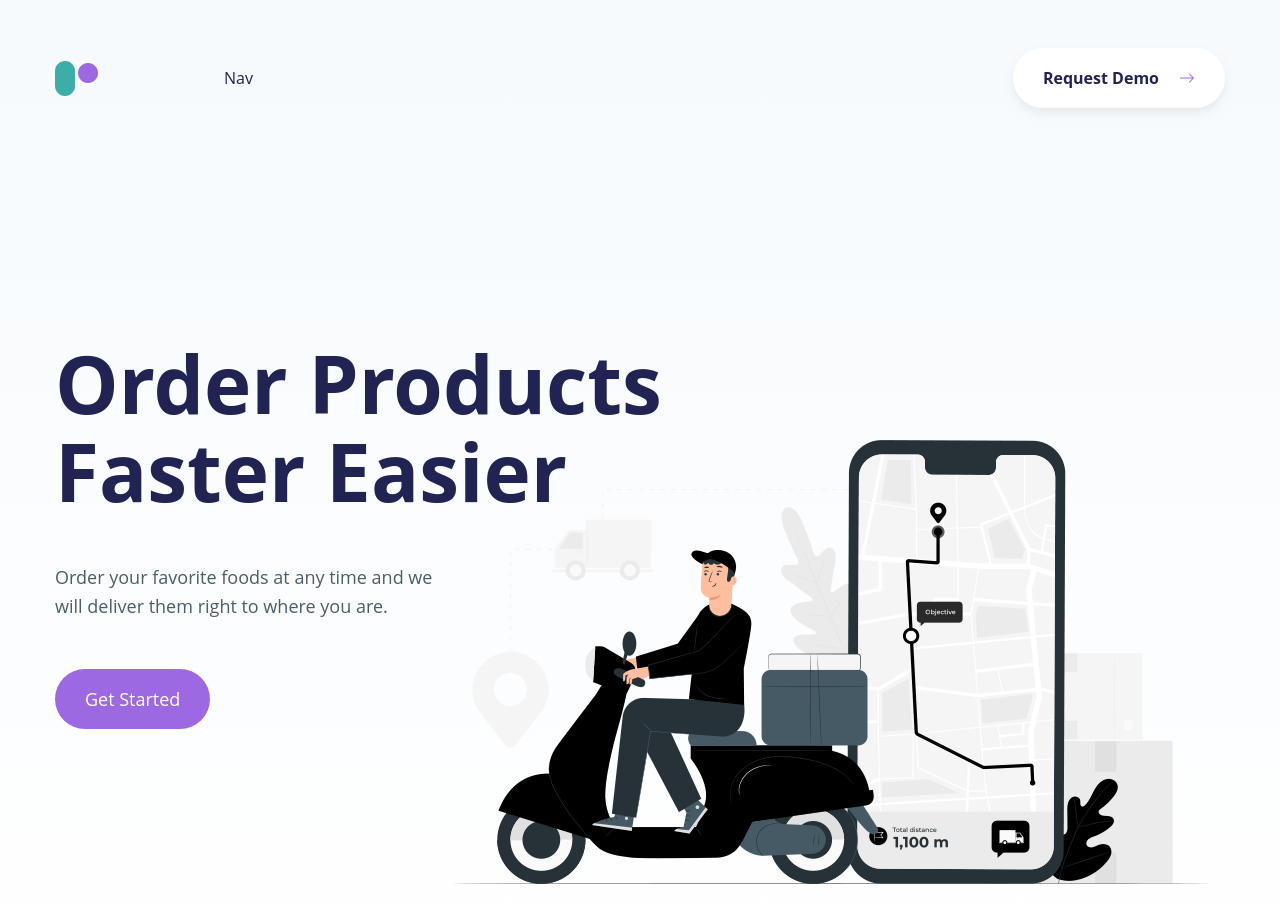
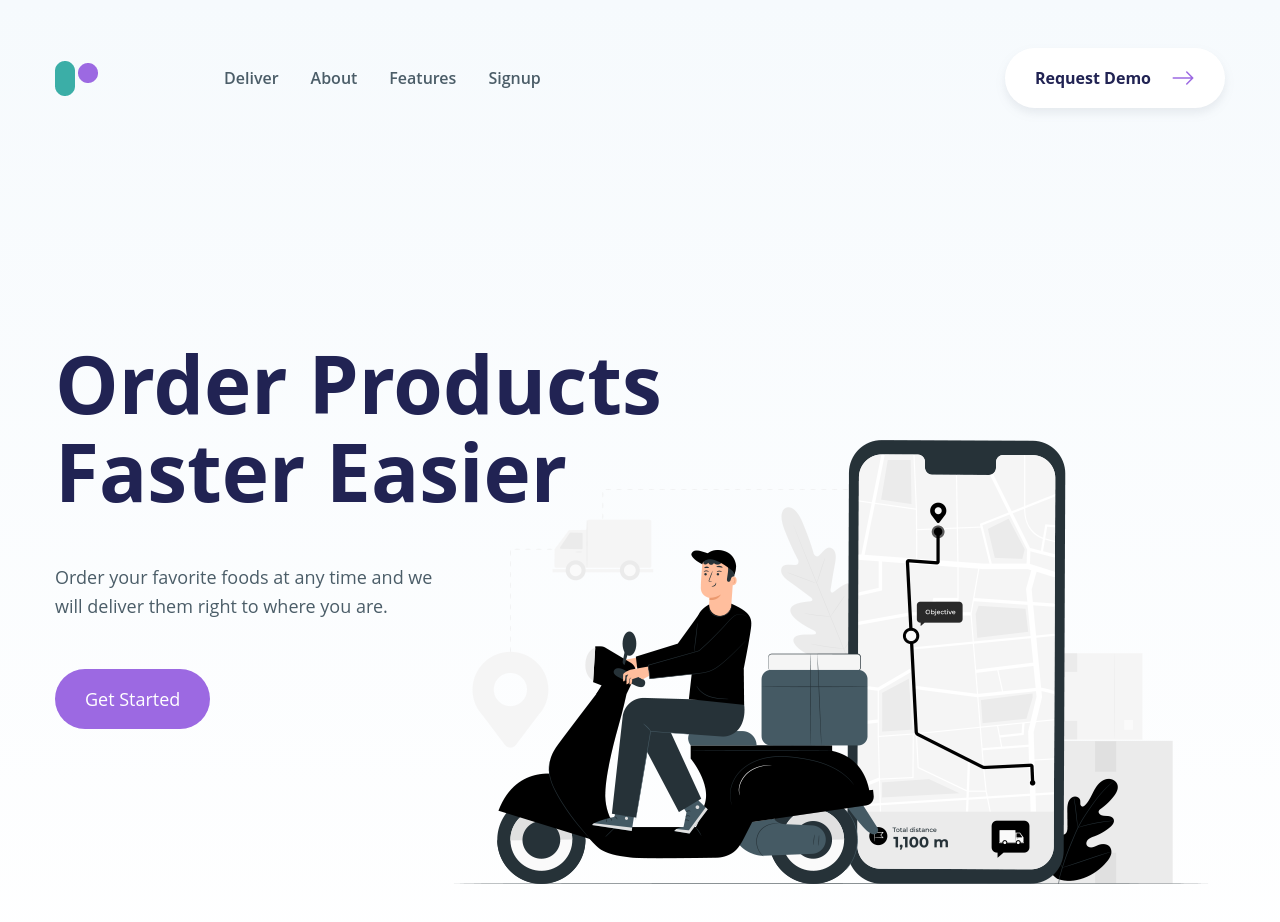
Before and after one commit to Ger4eK/tailwind-product-texas, a React (Create React App) app: page / in a window 1280 px wide. Shown: the top 922 px of the page. Built offline with nearby package versions, Linux system fonts and the light colour scheme.

Commit message:
add content to nav & navMobile

```diff
--- a/src/components/Header/Header.jsx
+++ b/src/components/Header/Header.jsx
@@ -11,7 +11,13 @@ import { useState } from 'react';
 const Header = () => {
   const [navMobile, setNavMobile] = useState(false);
   return (
-    <header className='pt-12 mb-12 lg:mb-0 z-20 relative px-4 lg:px-0'>
+    <header
+      className='pt-12 mb-12 lg:mb-0 z-20 relative px-4 lg:px-0'
+      data-aos='fade-down'
+      data-aos-delay='1200'
+      data-aos-duration='1000'
+    >
+
       <div className='container mx-auto'>
         <div className='flex items-center justify-between'>
           <div className='flex items-center gap-x-[120px]'>
@@ -30,14 +36,14 @@ const Header = () => {
           <div
             className={`${
               navMobile ? ' max-h-52' : 'max-h-0'
-            } lg:hidden bg-accent-tertiary absolute top-32 w-full left-0 right-0 font-bold rounded transition-all overflow-hidden`}
+            } lg:hidden bg-accent-tertiary absolute top-32 w-[720px] mx-auto left-0 right-0 font-bold rounded transition-all duration-[650ms] overflow-hidden`}
           >
             <NavMobile />
           </div>
 
           <button className='btn btn-quaternary flex items-center gap-x-[20px] group'>
             Request Demo
-            <BsArrowRight className='text-2x1 text-accent-primary group-hover:text-white transition' />
+            <BsArrowRight className='text-2xl text-accent-primary group-hover:text-white transition' />
           </button>
 
           {/* Nav Trigger Btn / Only shows on mobile views */}
--- a/src/components/Header/Nav.jsx
+++ b/src/components/Header/Nav.jsx
@@ -1,9 +1,38 @@
-import React from 'react'
+import React from 'react';
+
+const navigationData = [
+  {
+    name: 'Deliver',
+    href: '#',
+  },
+  {
+    name: 'About',
+    href: '#',
+  },
+  {
+    name: 'Features',
+    href: '#',
+  },
+  {
+    name: 'Signup',
+    href: '#',
+  },
+];
 
 const Nav = () => {
   return (
-    <nav>Nav</nav>
-  )
-}
+    <nav>
+      <ul className='flex gap-x-8'>
+        {navigationData.map((item, index) => {
+          return (
+            <li key={index}>
+              <a href={item.href}>{item.name}</a>
+            </li>
+          );
+        })}
+      </ul>
+    </nav>
+  );
+};
 
-export default Nav
+export default Nav;
--- a/src/components/Header/NavMobile.jsx
+++ b/src/components/Header/NavMobile.jsx
@@ -1,7 +1,40 @@
 import React from 'react';
 
+const navigationData = [
+  {
+    name: 'Deliver',
+    href: '#',
+  },
+  {
+    name: 'About',
+    href: '#',
+  },
+  {
+    name: 'Features',
+    href: '#',
+  },
+  {
+    name: 'Signup',
+    href: '#',
+  },
+];
+
 const NavMobile = () => {
-  return <nav>NavMobile</nav>;
+  return (
+    <nav>
+      <ul className='flex flex-col px-6 py-8 gap-y-4'>
+        {navigationData.map((item, index) => {
+          return (
+            <li key={index}>
+              <a className='text-white' href={item.href}>
+                {item.name}
+              </a>
+            </li>
+          );
+        })}
+      </ul>
+    </nav>
+  );
 };
 
 export default NavMobile;
--- a/src/components/Hero.jsx
+++ b/src/components/Hero.jsx
@@ -23,7 +23,7 @@ const Hero = () => {
               right to where you are.
             </p>
             <button
-              className='btn btn-primary mb-8 xl:mb-0'
+              className='btn font-medium btn-primary mb-8 xl:mb-0'
               data-aos='fade-down'
               data-aos-delay='600'
             >
```
